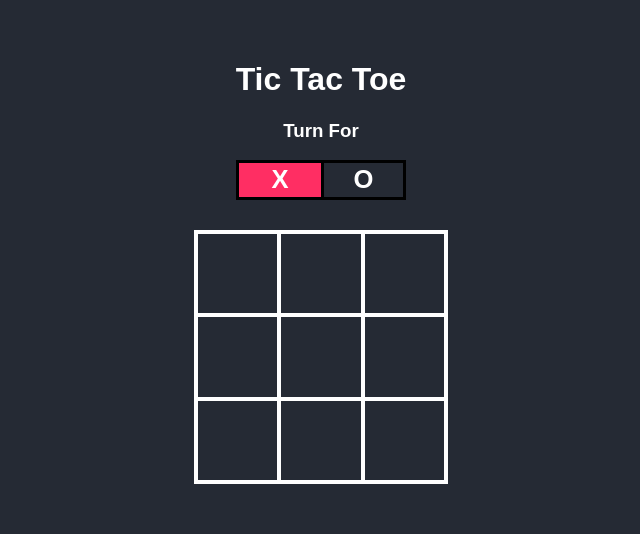
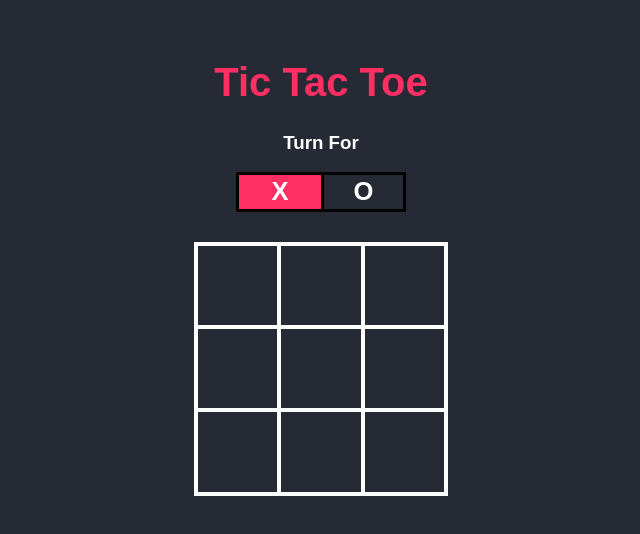
Before and after one commit to KevalP24/PRODIGY_WD_03, a plain HTML site: page index.html in a window 1280 px wide. Shown: the whole page, without its empty margins (319-959 px from the left). Drawn offline with Linux system fonts and the light colour scheme.

Commit message:
Update style.css

```diff
--- a/style.css
+++ b/style.css
@@ -18,6 +18,12 @@ body{
     width: 100vw;
     text-align: center;
     padding-top: 5vh;
+}
+
+.game-title {
+    font-size: 2.5rem;
+    color: #FF2E63;
+    margin-top: 20px;
 }
 
 .turn-container{
```
